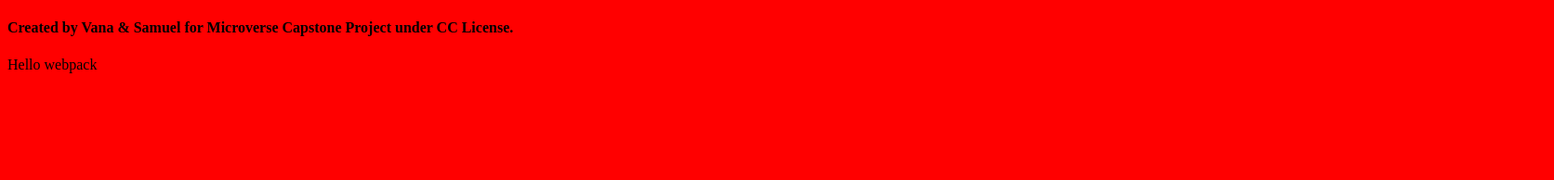
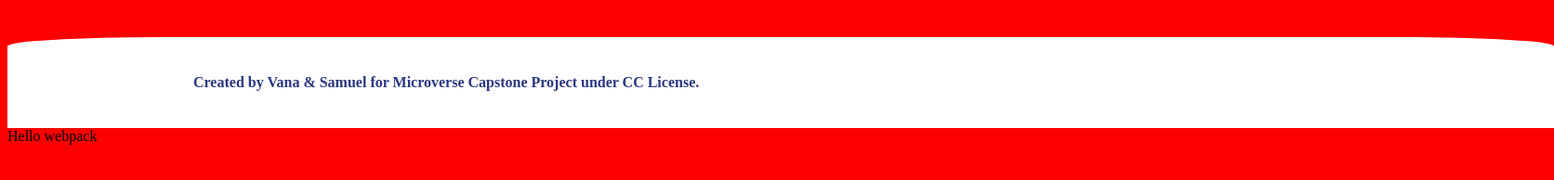
Before and after one commit to mugishasam123/Show-Mania, a website built with webpack: page src/index.html in a window 1280 px wide. Shown: the whole page at 93% size, 1672 px wide, since content can reach past the window. Built offline with nearby package versions, Linux system fonts and the light colour scheme.

Commit message:
Add style to footer

```diff
--- a/src/css/index.css
+++ b/src/css/index.css
@@ -1,3 +1,17 @@
+@import url('https://fonts.googleapis.com/css2?family=Lora:ital,wght@0,400;0,500;0,600;0,700;1,400;1,500;1,600;1,700&family=Sora:wght@100;200;300;400;500;600;700;800&display=swap');
+
 body{
    background-color:red;
 }
+
+footer {
+   position: relative;
+   bottom: 0;
+   width: 100%;
+   padding: 1.5% 200px;
+   background-color: #fff;
+   color: #2a377f;
+   border-radius: 10% 10% 0 0;
+   margin-top: 40px;
+   font-weight: 100;
+ }
--- a/src/index.html
+++ b/src/index.html
@@ -8,7 +8,7 @@
 </head>
 <body>
     <footer>
-        <h4>Created by Vana & Samuel for Microverse Capstone Project under CC License.</h4>
+        <div><h4>Created by Vana & Samuel for Microverse Capstone Project under CC License.</h4></div>
     </footer>
 </body>
 </html>
```
